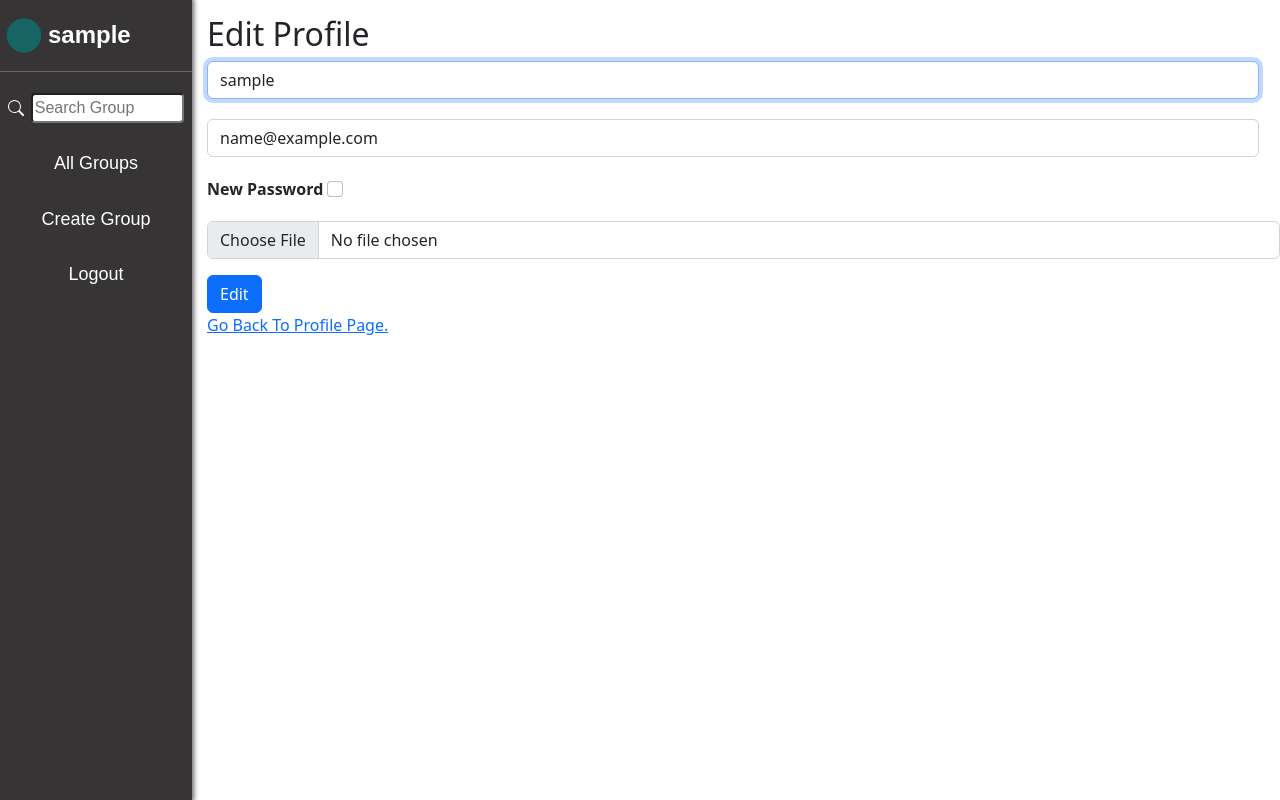
After one commit to cidann/chatApp, a Django app: page /editProfile in a window 1280 px wide. The commit adds this page. Run offline with Django 4.2, Linux system fonts and the light colour scheme; the visitor is signed in with stand-in values (Sample User, id 1).

Commit message:
added profile interaction

```diff
--- a/group/models.py
+++ b/group/models.py
@@ -2,17 +2,29 @@ from django.db import models
 from django.contrib.auth.models import AbstractUser
 from django.contrib.auth.hashers import make_password,check_password
 from django.core.validators import validate_image_file_extension
-
+import re,os
 # Create your models here.
 
 
 class User(AbstractUser):
     profileImage=models.ImageField(upload_to='group/static/group/profilePicture',validators=[validate_image_file_extension])
 
-    def saveImage(self,f):
-        with open(self.profileImage.path,'wb+') as file:
-            for chunk in f.chunks():
-                file.write(chunk)
+    def setImage(self,imageFile):
+        if(self.profileImage):
+            os.remove(self.profileImage.path)
+        imageFile.name = re.sub(r".+(?=\.)", str(self.id), imageFile.name)
+        self.profileImage=imageFile
+
+    def encrypt(self):
+        if (self.password!=None):
+            user = User.objects.filter(id=self.id).first()
+            if (user and user.password):
+                if (check_password(self.password, user.password)):
+                    self.password = user.password
+                else:
+                    self.password = make_password(self.password)
+            else:
+                self.password = make_password(self.password)
 
 class Group(models.Model):
     name=models.TextField()
--- a/group/static/group/style.css
+++ b/group/static/group/style.css
@@ -16,11 +16,13 @@ html, body { height: 100%; width: 100%; margin: 0; overflow: hidden; }
 #sidebar{
     width: 15%;
     height: 100%;
-    background-color: rgb(179, 165, 165);
+    background-color: rgb(54, 52, 52);
+    color: white;
     box-shadow: 0px 0px 5px 2px dimgray;
 }
 
 #sidebar>*:not(hr){
+    color: white;
     font-family:Arial, Helvetica, sans-serif;
     display: flex;
     align-items: center;
@@ -28,7 +30,6 @@ html, body { height: 100%; width: 100%; margin: 0; overflow: hidden; }
     height: 5%;
     margin-top: 8%;
     text-decoration: none;
-    color: black;
 }
 #sidebar>*:not(#home,#search){
     font-size: large;
@@ -248,9 +249,12 @@ h2{
     font-size: x-large;
     font-weight: bold;
 }
+#profile .memberLeft{
+    justify-content: start;
+}
 #profileInfo{
+    margin: 8px;
     font-family:sans-serif;
-    margin: 8px;
 }
 /*
     modifications to bootstrap(display of each group in index)(forms)
@@ -330,6 +334,18 @@ Animation
     animation-fill-mode: forwards;
     animation-duration: 0.1s;
 }
+.show-down-100px{
+    animation-name: show-down-100px;
+    animation-play-state: paused;
+    animation-fill-mode: forwards;
+    animation-duration: 0.1s;
+}
+.hide-up-100px{
+    animation-name: hide-up-100px;
+    animation-play-state: paused;
+    animation-fill-mode: forwards;
+    animation-duration: 0.1s;
+}
 @keyframes show-down-50p{
     0%{
         height: 0%;
@@ -362,3 +378,19 @@ Animation
         height: 0px;
     }
 }
+@keyframes show-down-100px {
+    0%{
+        height: 0px;
+    }
+    100%{
+        height: 100px;
+    }
+}
+@keyframes hide-up-100px{
+    0%{
+        height: 100px;
+    }
+    100%{
+        height: 0px;
+    }
+}
--- /dev/null
+++ b/group/templates/group/editProfile.html
@@ -0,0 +1,54 @@
+{%extends 'group/layout.html'%}
+
+{%block body%}
+    <script>
+        document.addEventListener('DOMContentLoaded',()=>{
+
+          let newPasswordCheckBox=document.querySelector('#newPasswordCheckBox');
+          newPasswordCheckBox.onclick=runAnimation;
+          newPasswordCheckBox.nextElementSibling.onanimationend=expandDown;
+          function runAnimation(event){
+                  event.target.nextElementSibling.style.animationPlayState="running";
+              }
+          function expandDown(event){
+              let target=event.target;
+              target.style.animationPlayState="paused";
+              if(target.className.includes('show-down'))
+                  target.className=target.className.replace('show-down','hide-up');
+              else
+                  target.className=target.className.replace('hide-up','show-down');
+          }
+        })
+    </script>
+    <h2>Edit Profile</h2>
+    {% if message %}
+        <div class="warning">{{ message }}</div>
+    {% endif %}
+    <form action="{% url 'editProfile' %}" method="post"  enctype="multipart/form-data">
+        {% csrf_token %}
+        <div class="form-group">
+            <input value="{{user.username}}" class="form-control" autofocus type="text" name="username" placeholder="Username">
+        </div>
+        <div class="form-group">
+            <input value="{{user.email}}" class="form-control" type="email" name="email" placeholder="Email Address">
+        </div>
+        <div class="form-group">
+            <strong>New Password</strong>
+            <input id='newPasswordCheckBox'class="form-check-input" type="checkbox" name="newPasswordCheckBox" autocomplete="off">
+            <div class="show-down-100px" style="overflow:hidden;">
+                <div class="form-group">
+                    <input id="newPassword" class="form-control" type="password" placeholder="Password" name="newPassword">
+                </div>
+                <div class="form-group">
+                    <input class="form-control" type="password" name="newConfirmation" placeholder="Confirm Password">
+                </div>
+            </div>
+        </div>
+        <div class="input-group mb-3">
+            <input value="{{user.profileImage}}" type="file" accept="image/*" class="form-control" id="profileImage" name="profileImage">
+        </div>
+        <input class="btn btn-primary" type="submit" value="Edit">
+    </form>
+
+    <a href="{% url 'personal' %}"> Go Back To Profile Page.</a>
+{%endblock%}
--- a/group/templates/group/groupDisplay.html
+++ b/group/templates/group/groupDisplay.html
@@ -4,16 +4,16 @@
     <div class="card-body">
       <h5 class="card-title">{{group.name}}</h5>
       <p class="card-text description">{{group.description}}</p>
-      {%if group|membershipStatus:user.id in 'super member'%}
+      {%if group|membershipStatus:user.id in 'super member' and user.id == profile.id%}
         <div class="passwordContainer invisible">{%if group.passwordEnabled == 'on'%}<input type="password" class="form-control passwordInput" placeholder="Group Password">{%endif%}<span></span></div>
         <button data-id="{{group.id}}" data-private="{{group.private}}" class="joinButton btn btn-primary">leave</button>
         <a href="{%url 'group' group.id%}" class="btn btn-primary">View Chat</a>
-      {%elif group|membershipStatus:user.id in 'pending'%}
+      {%elif group|membershipStatus:user.id in 'pending' and  user.id == profile.id%}
         <div class="passwordContainer invisible">{%if group.passwordEnabled == 'on'%}<input type="password" class="form-control passwordInput" placeholder="Group Password">{%endif%}<span></span></div>
         <button data-id="{{group.id}}" data-private="{{group.private}}" class="joinButton btn btn-primary">pending</button>
         <a href="{%url 'group' group.id%}" class="btn btn-primary">View Chat</a>
       {%else%}
-        {%if user.is_authenticated%}
+        {%if user.is_authenticated and  user.id == profile.id%}
           <div class="passwordContainer">{%if group.passwordEnabled == 'on'%}<input type="password" class="form-control passwordInput" placeholder="Group Password">{%endif%}<span></span></div>
           <button data-id="{{group.id}}" data-private="{{group.private}}" class="joinButton btn btn-primary">join</button>
         {%else%}
--- a/group/templates/group/layout.html
+++ b/group/templates/group/layout.html
@@ -13,6 +13,9 @@
                         window.location='{%url "search"%}?'+new URLSearchParams({'filter':search.value})
                     }
                 }
+                document.querySelectorAll('.profilePicture').forEach(element => {
+                    element.src+=`?${Date.now()}`
+                });
             })
         </script>
         {%block import%}
@@ -22,7 +25,7 @@
         <div id="pagecontainer">
             <div id="sidebar">
                 {%if user.is_authenticated%}
-                <a href="{%url 'personal'%}" id="home">
+                <a href="{%url 'personal'%}?userID={{user.id}}" id="home">
                     <div class="memberLeft"><img class="profilePicture" src="{%static 'group/profilePicture/'%}{{user.id}}.PNG"></div>
                     <div class="memberRight">{{user.username}}</div>
                 </a>
--- a/group/templates/group/register.html
+++ b/group/templates/group/register.html
@@ -5,7 +5,7 @@
     <h2>Register</h2>
 
     {% if message %}
-        <div>{{ message }}</div>
+        <div class="warning">{{ message }}</div>
     {% endif %}
 
     <form action="{% url 'register' %}" method="post" enctype="multipart/form-data">
--- a/group/urls.py
+++ b/group/urls.py
@@ -14,4 +14,5 @@ urlpatterns=[
     path('search',views.search,name='search'),
     path('messages',views.messages,name='messages'),
     path('modify/<int:groupID>',views.modifySetting,name='modifySetting'),
+    path('editProfile',views.editProfile,name='editProfile'),
 ]
--- a/group/views.py
+++ b/group/views.py
@@ -57,9 +57,7 @@ def register(request):
                 "message": "Username already taken."
             })
         profileImage = request.FILES.get('profileImage')
-        profileImage.name = re.sub(r".+(?=\.)", str(user.id), profileImage.name)
-        user.profileImage=profileImage
-        user.saveImage(profileImage)
+        user.setImage(profileImage)
         user.save()
 
         login(request, user)
@@ -72,13 +70,18 @@ def index(request):
 
 @login_required
 def personal(request):
-    user = request.user
-    return render(request, 'group/index.html', {
-        'super': user.group.filter(membership__status='super'),
-        'member': user.group.filter(membership__status='member'),
-        'pending':user.group.filter(membership__status='pending'),
-        'nonMember': Group.objects.all().difference(user.group.all())
-    })
+    userID=request.GET.get('userID')
+    user = User.objects.filter(id=userID).first()
+    if(user):
+        return render(request, 'group/index.html', {
+            'profile':user,
+            'super': user.group.filter(membership__status='super'),
+            'member': user.group.filter(membership__status='member'),
+            'pending':user.group.filter(membership__status='pending'),
+            'nonMember': Group.objects.all().difference(user.group.all())
+        })
+    else:
+        return HttpResponse('User does not exist')
 def group(request,groupID):
     if(request.method=='GET'):
         group=Group.objects.get(id=groupID)
@@ -158,6 +161,7 @@ def messages(request):
     else:
         return JsonResponse({'error':'API only accept GET request'},status=400)
 
+@login_required
 def modifySetting(request,groupID):
     if(request.method=='POST'):
         group=Group.objects.get(id=groupID)
@@ -176,3 +180,32 @@ def modifySetting(request,groupID):
         return JsonResponse({'sucess':data},status=200)
     else:
         return JsonResponse({'error':'api only accept POST request'},status=400)
+
+@login_required
+def editProfile(request):
+    if(request.user.is_authenticated):
+        if(request.method=='POST'):
+            user=request.user
+            username=request.POST['username']
+            email=request.POST['email']
+            newPasswordCheckBox=request.POST.get('newPasswordCheckBox','off')
+            newPassword=request.POST.get('newPassword')
+            newConfirmation=request.POST.get('newConfirmation')
+            profileImage=request.FILES.get('profileImage')
+
+            user.username=username
+            user.email=email
+            if(newPasswordCheckBox=='on'):
+                if(newPassword==newConfirmation):
+                    user.password=newPassword
+                    user.encrypt()
+                else:
+                    return render(request, 'group/editProfile.html',{'message':'confirmation do not match password'})
+            if(profileImage):
+                user.setImage(profileImage)
+            user.save()
+            login(request,user)
+            return HttpResponseRedirect(reverse('personal'))
+        return render(request,'group/editProfile.html')
+    else:
+        return HttpResponse('You Are Not Logged In',status=400)
```
Also changed, not shown: group/templates/group/group.html (+7 -5 lines), group/templates/group/index.html (+15 -7 lines).
